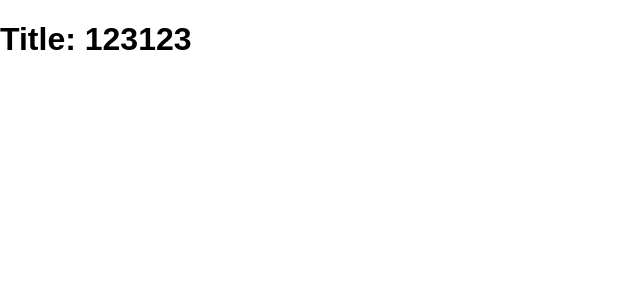
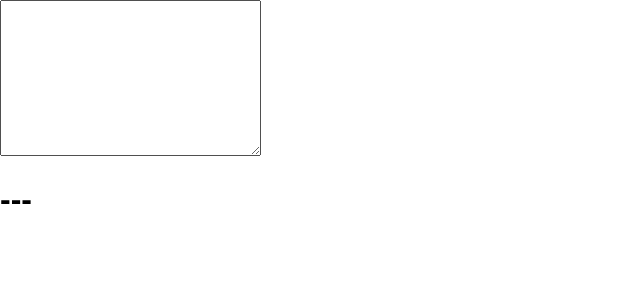
Before and after one commit to DrozdMargo/learn-react, a React (Create React App) app: page / in a window 1280 px wide. Shown: the top 300 px of the page, without its empty margins (0-640 px from the left). Built offline with nearby package versions, Linux system fonts and the light colour scheme.

Commit message:
events with synthetic event system

```diff
--- a/src/App.js
+++ b/src/App.js
@@ -3,20 +3,30 @@ import React, { Component } from 'react';
 import './App.css';
 
 class App extends React.Component {
+    constructor(){
+        super();
+        this.state = {currentEvent: '---'}
+        this.update = this.update.bind(this)
+    }
+    update(e) {
+        this.setState({currentEvent: e.type})
+    }
    render(){
-       return <Title text="123123"/>
+       return(
+           <div>
+               <textarea cols="30" rows="10"
+               onKeyPress={this.update}
+               onKeyDown={this.update}
+               onCut={this.update}
+               onPaste={this.update}
+               onCopy={this.update}
+               onFocus={this.update}
+               onBlur={this.update}
+               onTouchMove={this.update}
+               />
+               <h1>{this.state.currentEvent}</h1>
+           </div>
+           )
    }
 }
-const Title = (props) => <h1>Title: {props.text}</h1>
-
-Title.propTypes = {
-    text(props, propName, component){
-        if(!(propName in props)) {
-            return new Error(`missing ${propName}`)
-        }
-        if(props[propName].length <6){
-            return new Error (`${propName} was too short`)
-        }
-    }
-}
 export default App;
```
